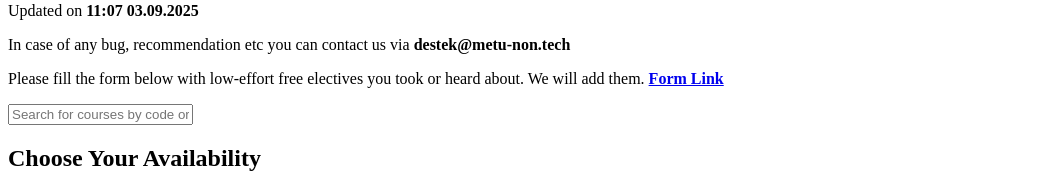
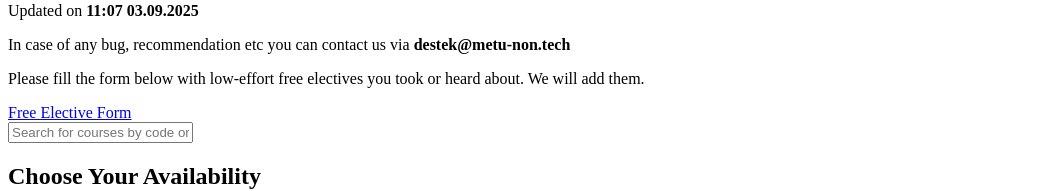
Before and after one commit to hgunduzoglu/metunontech-front, a React (Vite) app: page / in a window 1280 px wide. Shown: the part 224-415 px from the top of the page, without its empty margins (0-1062 px from the left). Built offline with nearby package versions, Linux system fonts and the light colour scheme; no server answers.

Commit message:
sorunlar çözüldü

```diff
--- a/public/styles.css
+++ b/public/styles.css
@@ -48,6 +48,18 @@
   header h1{ font-size:3.5em; margin-bottom:1.5rem; font-weight:800; letter-spacing:-.025em; line-height:1.2; }
   header p{ font-size:1.25em; opacity:.9; max-width:600px; margin:0 auto 1rem; line-height:1.6; }
   header p:last-child{ margin-bottom:0; }
+
+  /* Form Button */
+  .form-button-container{ margin-top:1.5rem; }
+  .form-button{
+    display:inline-block; background:rgba(255,255,255,.2); color:#fff; padding:1rem 2rem;
+    border:2px solid rgba(255,255,255,.3); border-radius:12px; text-decoration:none;
+    font-weight:600; font-size:1.1em; transition:.3s; backdrop-filter:blur(10px);
+  }
+  .form-button:hover{
+    background:rgba(255,255,255,.3); border-color:rgba(255,255,255,.5);
+    transform:translateY(-2px); box-shadow:0 8px 25px rgba(0,0,0,.2);
+  }
 
   /* -------------------- Helpers -------------------- */
   .reminder{
--- a/src/App.tsx
+++ b/src/App.tsx
@@ -32,14 +32,18 @@ export default function App() {
         const res = await fetch(LAST_UPDATED_API_URL);
         const statusData = await res.json();
 
-        // Dönem bilgisini al (t field'ı)
+        // Dönem bilgisini al (t field'ı) ve 20251: gibi prefix'i temizle
         if (statusData.t) {
-          setSemester(statusData.t);
+          let semesterText = statusData.t;
+          // 20251: gibi prefix'i kaldır
+          semesterText = semesterText.replace(/^\d+:\s*/, '');
+          setSemester(semesterText);
         }
 
-        // Güncelleme zamanını al (u field'ı)
+        // Güncelleme zamanını al (u field'ı) - string olarak geliyorsa parse et
         if (statusData.u) {
-          setUpdatedAt(formatUpdated(new Date(statusData.u)));
+          const updateTime = typeof statusData.u === 'string' ? statusData.u : new Date(statusData.u).toISOString();
+          setUpdatedAt(updateTime);
         } else {
           setUpdatedAt(formatUpdated(new Date()));
         }
@@ -94,16 +98,17 @@ export default function App() {
             In case of any bug, recommendation etc you can contact us via{" "}
             <strong>destek@metu-non.tech</strong>
           </p>
-          <p>
-            Please fill the form below with low-effort free electives you took or heard about. We will add them.{" "}
+          <p>Please fill the form below with low-effort free electives you took or heard about. We will add them.</p>
+          <div className="form-button-container">
             <a
               href="https://docs.google.com/forms/d/e/1FAIpQLSeXbKNVfatPsnV0m2hDM4LKKgljJ6hlvgOO_B5HiHd0OeyT0Q/viewform?usp=send_form"
               target="_blank"
               rel="noreferrer"
+              className="form-button"
             >
-              <strong>Form Link</strong>
+              Free Elective Form
             </a>
-          </p>
+          </div>
         </header>
 
         {/* Search */}
```
